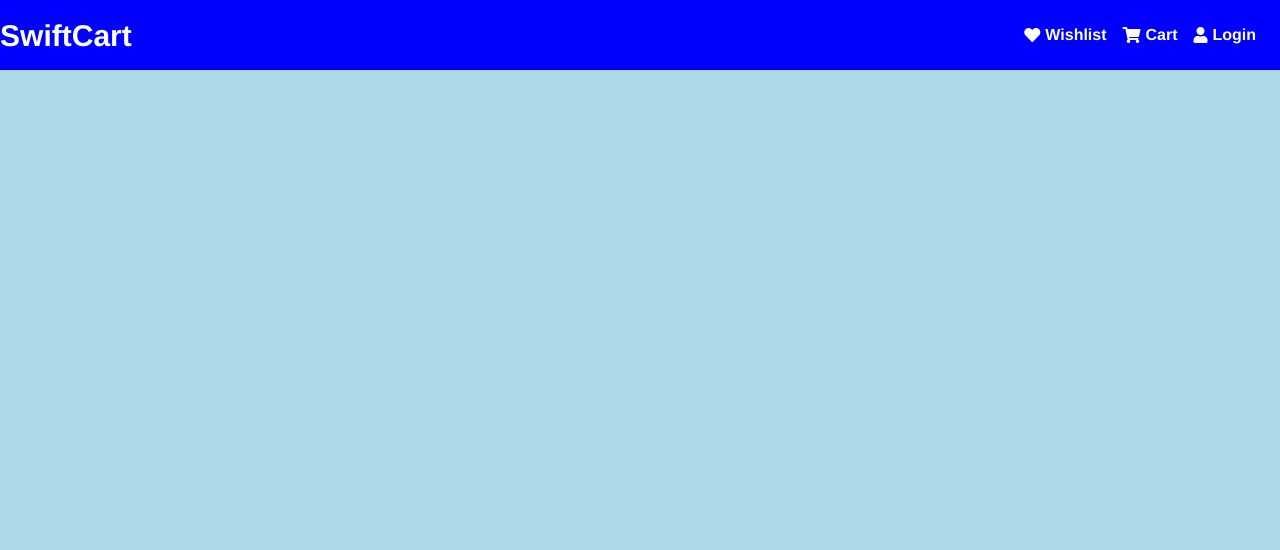
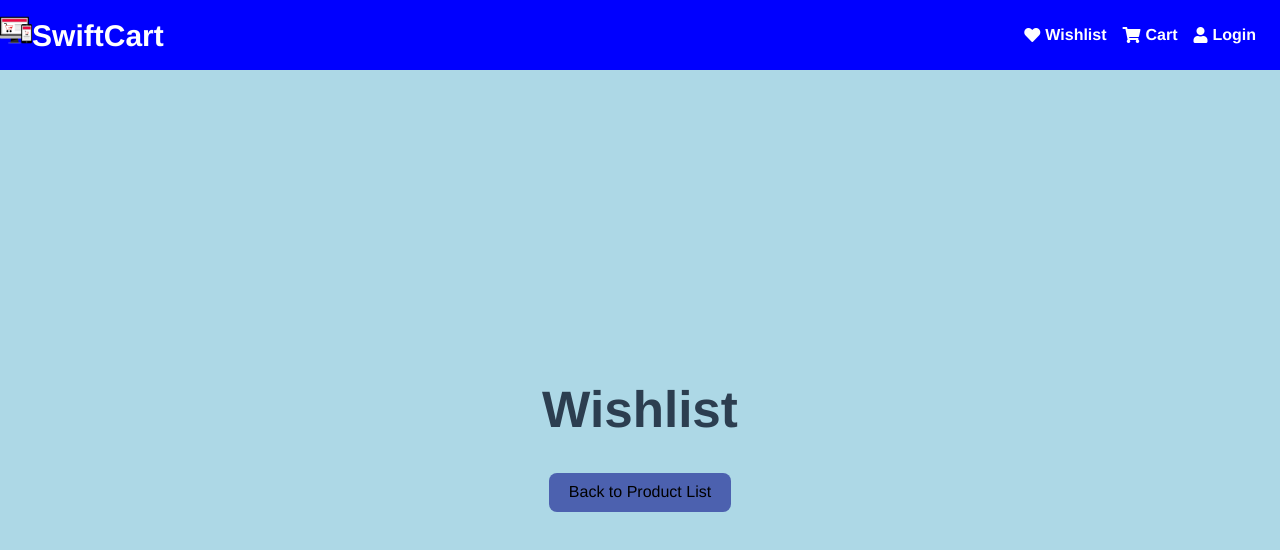
Before and after one commit to IkanyengAdams/Module_2_IKAADA488_BCL2407_GroupB_Ikanyeng-Adams_JSF03_, a Vue app: page /wishlist in a window 1280 px wide. Shown: the top 550 px of the page. Built offline with nearby package versions, Linux system fonts and the light colour scheme.

Commit message:
Added logo to Navbar and Wishlist route to router

```diff
--- a/src/components/Navbar.vue
+++ b/src/components/Navbar.vue
@@ -2,7 +2,7 @@
   <header>
     <nav class="navbar">
       <div>
-
+        <img src="/public/android-chrome-192x192.png" alt="logo-icon" style="height: 32px;">
         <span class="heading" @click="goToProductList">SwiftCart</span>
       </div>
       <div class="navbar-items">
--- /dev/null
+++ b/src/components/Wishlist.vue
@@ -0,0 +1,22 @@
+<template>
+  <div>
+    <h1>Wishlist</h1>
+    <button @click="goToProductList">Back to Product List</button>
+  </div>
+</template>
+
+<script>
+export default {
+  methods: {
+    goToProductList() {
+      this.$router.push('/');
+    }
+  }
+};
+</script>
+
+<style scoped>
+button{
+  background-color: #4c61af;
+}
+</style>
--- a/src/router.js
+++ b/src/router.js
@@ -1,10 +1,12 @@
 import { createRouter, createWebHistory } from 'vue-router';
 import Productlist from './components/Productlist.vue';
 import ProductDetail from './components/Productdetail.vue';
+import Wishlist from './components/Wishlist.vue';
 
 const routes = [
   { path: '/', component: Productlist },
   { path: '/product/:id', component: ProductDetail },
+  { path: '/wishlist', component: Wishlist },
 ];
 
 const router = createRouter({
```
